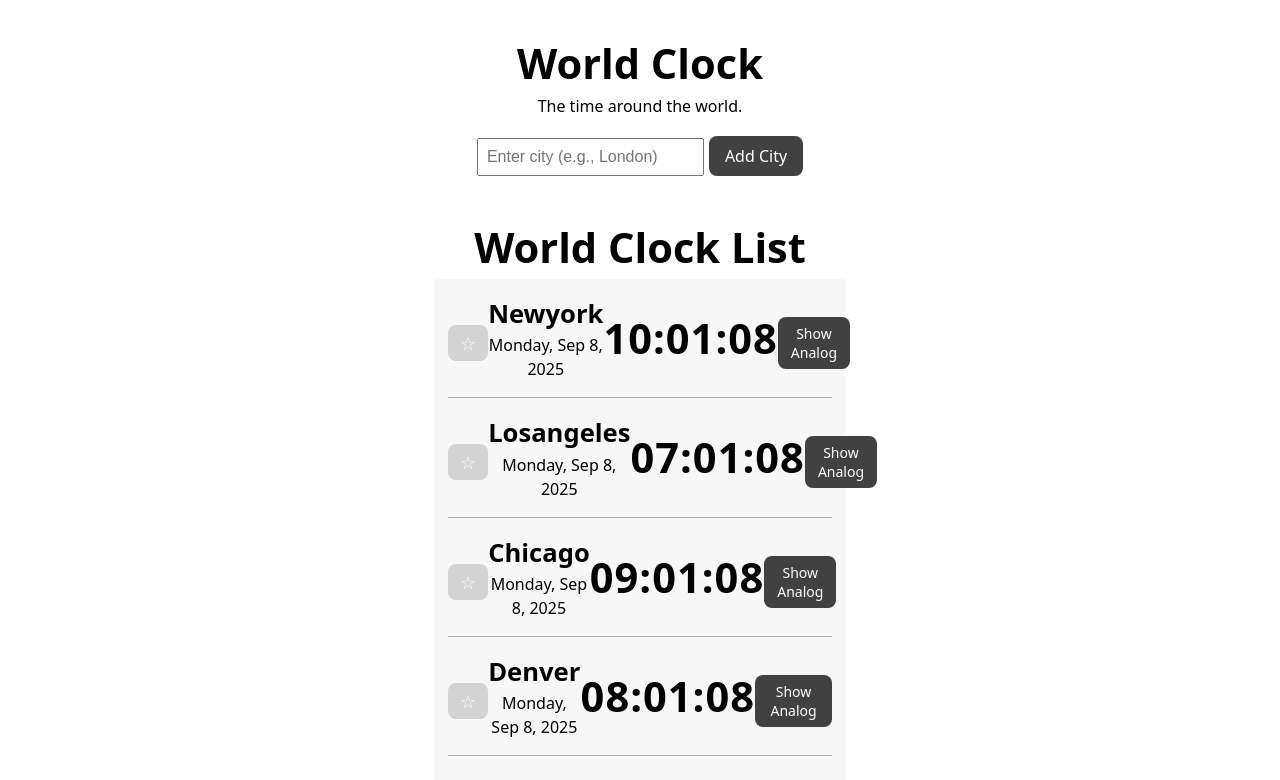
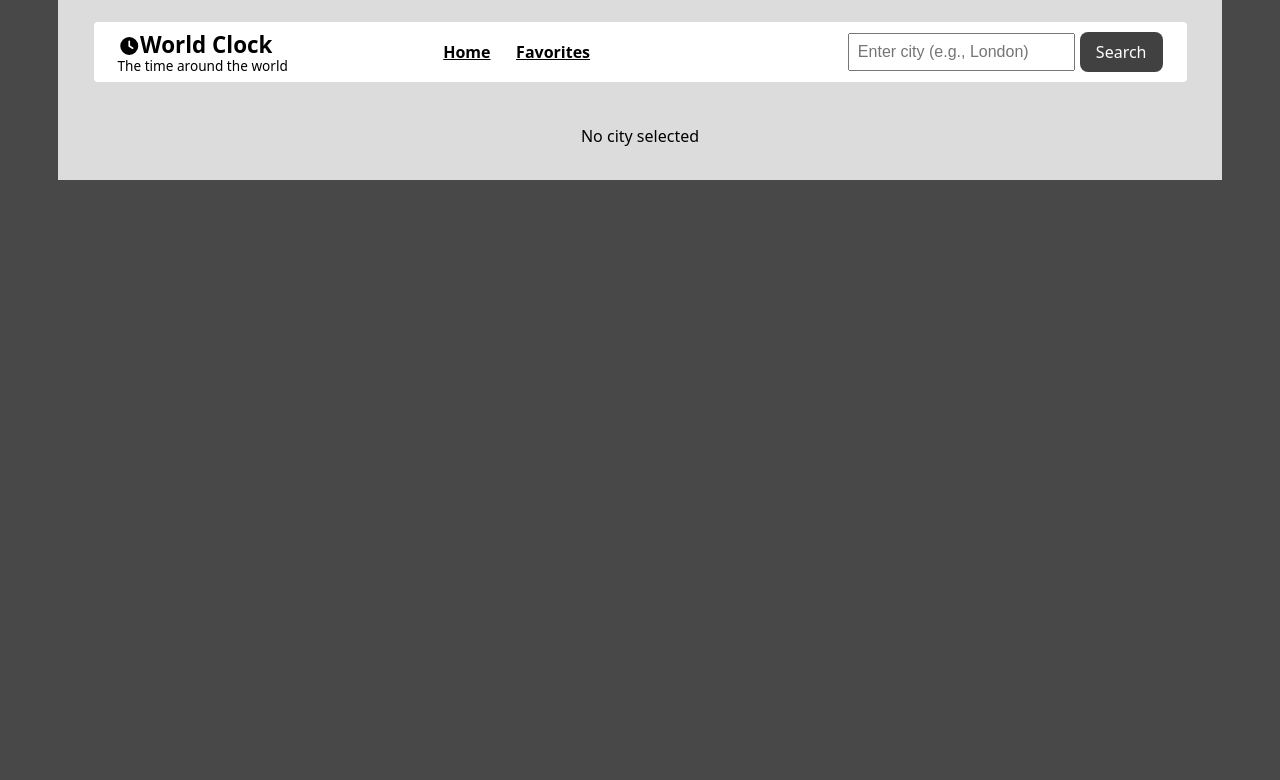
Before and after one commit to williamwestergard/world-clock-typescript, a React (Vite) app: page /world-clock-typescript/city-page in a window 1280 px wide. Shown: the top 780 px of the page. Built offline with nearby package versions, Linux system fonts and the light colour scheme.

Commit message:
minor changes. Navbar. Favorites

```diff
--- a/package.json
+++ b/package.json
@@ -12,6 +12,8 @@
     "deploy": "gh-pages -d dist"
   },
   "dependencies": {
+    "@fortawesome/free-solid-svg-icons": "^7.0.1",
+    "@fortawesome/react-fontawesome": "^3.0.2",
     "react": "^19.1.1",
     "react-dom": "^19.1.1",
     "react-router-dom": "^7.8.2"
--- a/src/App.css
+++ b/src/App.css
@@ -1,30 +1,22 @@
+html {
+  overflow-y: scroll;
+  box-sizing: border-box;
+}
+
 #root {
-  max-width: 980px;
+  max-width: 1100px;
   margin: 0 auto;
   padding: 2rem;
   text-align: center;
   font-family: system-ui, Avenir, Helvetica, Arial, sans-serif;
   line-height: 1.5;
   font-weight: 400;
+  background-color: rgb(221, 220, 220);
 }
 
 body {
   margin: 0;
-}
-
-h1 {
-  font-size: 2.6em;
-}
-
-h2 {
-  font-size: 1.6em;
-}
-
-h1,
-h2,
-p {
-  margin: 0;
-  padding: 0;
+  background-color: rgb(72, 72, 72);
 }
 
 button {
@@ -48,12 +40,12 @@ button:active {
   flex-direction: column;
   justify-content: flex-start;
   align-items: center;
+  position: relative;
 }
 
 .input-field {
   padding: 8px;
   font-size: 16px;
-  margin-top: 20px;
   align-self: center;
 }
 .input-field-button {
@@ -83,28 +75,127 @@ button:active {
   z-index: 10;
 }
 
+.time-card-container {
+  background-color: rgb(231, 231, 231);
+  margin: 0 auto;
+  padding: 3px;
+  width: 75%;
+}
+
 .time-zone-container {
   background-color: rgb(247, 247, 247);
   margin: 0 auto;
   padding: 0vh 1vw;
-  width: 30vw;
+
+  text-align: left;
+  border-bottom: 1px solid rgb(169, 169, 169);
 }
 
 .time-zone-card {
-  border-bottom: 1px solid rgb(169, 169, 169);
-  padding: 2vh 0vw;
+  padding: 0.8vh 0.3vw;
   display: flex;
   flex-direction: center;
   align-items: center;
   justify-content: space-between;
+  text-align: left;
+}
+
+.time-zone-card h2 {
+  font-size: 1.03em;
+}
+
+.time-zone-card p {
+  font-size: 0.85em;
+}
+
+.time-zone-card h2,
+p {
+  margin: 0;
+  padding: 0;
+}
+
+.time-zone-card p {
+  margin-top: -1px;
 }
 
 .city-and-day {
+  display: grid;
+  grid-template-columns: 10vw auto;
+  align-items: center;
+  text-align: left;
+  gap: 1vw;
+}
+.favorite-button {
+  padding: 2px 7px;
+  font-size: 18px;
+  cursor: "pointer";
+  border: "none";
+  border-radius: 8px;
+}
+.time-container {
   display: flex;
-  flex-direction: column;
-  align-items: flex-start;
+  justify-content: center;
+  align-items: center;
+  gap: 1.5vw;
 }
 
-.time-container {
-  letter-spacing: 1px;
+.navbar-container {
+  background-color: rgb(255, 255, 255);
+  border-radius: 4px;
+  display: flex;
+  justify-content: space-between;
+  width: 95%;
+  align-items: center;
+  padding: 0.7vh 3vh;
+  margin: 0 auto;
+  margin-bottom: 4vh;
+  position: relative;
+  top: -10px;
 }
+
+.navbar-container h1,
+.navbar-container p {
+  margin: 0;
+  padding: 0;
+}
+.navbar-container h1 {
+  font-size: 1.4rem;
+}
+.navbar-container p {
+  font-size: 0.85rem;
+  margin-top: -5px;
+}
+
+.logo-container {
+  text-align: left;
+}
+
+.nav-links {
+  display: flex;
+  gap: 2vw;
+  position: relative;
+  right: 4vw;
+}
+.nav-links a {
+  color: black;
+  font-weight: 600;
+}
+
+.time-list-header {
+  background-color: rgb(62, 61, 61);
+  width: 75.5%;
+  margin: 0 auto;
+  color: white;
+  padding: 0.005vh 0vh;
+}
+.time-list-header h2 {
+  font-weight: 400;
+  text-align: left;
+  padding: 0vh 3vh;
+}
+
+.logo-clock-icon {
+  float: left;
+  margin-top: 9px;
+  font-size: 18px;
+}
--- a/src/App.tsx
+++ b/src/App.tsx
@@ -1,24 +1,24 @@
-import React from "react";
+import './App.css'
+import Navbar from "./components/Navbar"
 import { BrowserRouter as Router, Routes, Route } from "react-router-dom";
-import './App.css'
-import CityClock from "./components/ChooseCity";
 import StartPage from "./pages/StartPage";
+import TimeAndCity from "./components/ChooseCity";
 import CityPage from "./pages/CityPage";
-import TimeList from "./components/TimeList";
+import FavoritesPage from "./pages/FavoritesPage"
 
-
-const App: React.FC = () => {
+function App() {
   return (
-    <> <CityClock   />
-         <TimeList />
-    <Router basename="/world-clock-typescript">
+    <Router basename="/world-clock-typescript/">
+      <Navbar />
       <Routes>
         <Route path="/" element={<StartPage />} />
+         <Route path="/favorites" element={<FavoritesPage />} />
         <Route path="/city-page" element={<CityPage />} />
+        <Route path="/city/:cityName" element={<CityPage />} />
+        <Route path="*" element={<TimeAndCity />} />
       </Routes>
     </Router>
-    </>
   );
-};
+}
 
-export default App
+export default App;
--- a/src/components/ChooseCity.tsx
+++ b/src/components/ChooseCity.tsx
@@ -1,13 +1,11 @@
 import { useState } from "react";
-import TimeZone from "./TimeZone";
+import { useNavigate } from "react-router-dom";
 import cityToTimezone, { getTimezoneForCity } from "./Cities";
 
 function TimeAndCity() {
   const [cityInput, setCityInput] = useState("");
-  const [cities, setCities] = useState<
-    { city: string; timezone: string; favorite: boolean }[]
-  >([]);
   const [suggestions, setSuggestions] = useState<string[]>([]);
+  const navigate = useNavigate();
 
   const capitalizeWords = (str: string) =>
     str
@@ -16,15 +14,6 @@ function TimeAndCity() {
       .filter(Boolean)
       .map((word) => word.charAt(0).toUpperCase() + word.slice(1))
       .join(" ");
-
-  // ✅ define toggleFavorite at the top level
-  const toggleFavorite = (cityName: string) => {
-    setCities((prev) =>
-      prev.map((c) =>
-        c.city === cityName ? { ...c, favorite: !c.favorite } : c
-      )
-    );
-  };
 
   const handleSubmit = (cityName?: string) => {
     const inputCity = cityName || cityInput;
@@ -36,13 +25,8 @@ function TimeAndCity() {
 
     const formattedCity = capitalizeWords(inputCity);
 
-    // ✅ prevent duplicates
-    setCities((prev) => {
-      if (prev.some((c) => c.city.toLowerCase() === formattedCity.toLowerCase())) {
-        return prev;
-      }
-      return [...prev, { city: formattedCity, timezone: tz, favorite: false }];
-    });
+    // ✅ navigate to city page instead of appending
+    navigate(`/city/${encodeURIComponent(formattedCity)}`);
 
     setCityInput("");
     setSuggestions([]);
@@ -66,9 +50,6 @@ function TimeAndCity() {
 
   return (
     <>
-      <h1>World Clock</h1>
-      <p>The time around the world.</p>
-
       <section className="input-field-container">
         <article className="input-and-button-flex">
           <input
@@ -79,7 +60,7 @@ function TimeAndCity() {
             onChange={(e) => handleInputChange(e.target.value)}
           />
           <button className="input-field-button" onClick={() => handleSubmit()}>
-            Add City
+            Search
           </button>
         </article>
 
@@ -98,19 +79,6 @@ function TimeAndCity() {
           </ul>
         )}
       </section>
-
-      <div style={{ marginTop: "40px" }}>
-        {cities.map((c, index) => (
-          <section className="time-zone-container" key={index}>
-            <TimeZone
-              timezone={c.timezone}
-              city={c.city}
-              favorite={c.favorite}
-              onToggleFavorite={toggleFavorite}
-            />
-          </section>
-        ))}
-      </div>
     </>
   );
 }
--- a/src/components/Cities.tsx
+++ b/src/components/Cities.tsx
@@ -72,7 +72,6 @@ const cityToTimezone: Record<string, string> = {
 
   // Africa
   johannesburg: "Africa/Johannesburg",
-  capeTown: "Africa/Johannesburg",
   cairo: "Africa/Cairo",
   lagos: "Africa/Lagos",
   nairobi: "Africa/Nairobi",
--- /dev/null
+++ b/src/components/Navbar.tsx
@@ -0,0 +1,29 @@
+import React from "react";
+import { Link } from "react-router-dom";
+import CityClock from "../components/ChooseCity";
+import { FontAwesomeIcon } from '@fortawesome/react-fontawesome'
+import { faClock } from '@fortawesome/free-solid-svg-icons'
+
+const Navbar: React.FC = () => {
+  return (
+    <section className="navbar-container">
+      <article className="logo-container">
+        <FontAwesomeIcon icon={faClock} className="logo-clock-icon"/>
+        <h1>World Clock</h1>
+        <p>The time around the world</p>
+      </article>
+
+
+      <nav className="nav-links">
+        <Link to="/">Home</Link>
+        <Link to="/favorites">Favorites</Link>
+      </nav>
+
+
+      <CityClock />
+
+    </section>
+  );
+};
+
+export default Navbar;
--- a/src/components/TimeList.tsx
+++ b/src/components/TimeList.tsx
@@ -1,4 +1,4 @@
-import React, { useState } from "react";
+import React, { useState, useEffect } from "react";
 import TimeZone from "./TimeZone";
 import cityToTimezone from "./Cities";
 
@@ -8,45 +8,69 @@ type CityItem = {
   favorite: boolean;
 };
 
+function capitalizeWords(str: string) {
+  return str
+    .toLowerCase()
+    .split(/(?=[A-Z])| /)
+    .filter(Boolean)
+    .map((word) => word.charAt(0).toUpperCase() + word.slice(1))
+    .join(" ");
+}
+
 const TimeList: React.FC = () => {
-  // Convert cityToTimezone object into an array of {city, timezone}
-const initialCities: CityItem[] = Object.entries(cityToTimezone).map(
-  ([cityKey, tz]) => ({
-    city: capitalizeWords(cityKey),
-    timezone: tz as string,   // 👈 force type
-    favorite: false,
-  })
-);
+  // Step 1: create initial list
+  const initialCities: CityItem[] = Object.entries(cityToTimezone)
+    .slice(0, 15) // take only first 15 cities
+    .map(([cityKey, tz]) => ({
+      city: capitalizeWords(cityKey),
+      timezone: tz as string,
+      favorite: false,
+    }));
 
   const [cities, setCities] = useState<CityItem[]>(initialCities);
 
+  // Step 2: load favorites from localStorage and merge with initial cities
+  useEffect(() => {
+    const stored = localStorage.getItem("cities");
+    if (stored) {
+      try {
+        const storedCities: CityItem[] = JSON.parse(stored);
+        setCities((prev) =>
+          prev.map((c) => {
+            const match = storedCities.find(
+              (s) => s.city.toLowerCase() === c.city.toLowerCase()
+            );
+            return match ? { ...c, favorite: match.favorite } : c;
+          })
+        );
+      } catch {
+        console.error("Failed to parse localStorage cities");
+      }
+    }
+  }, []);
+
+  // Step 3: toggle favorite
   const toggleFavorite = (cityName: string) => {
-    setCities((prev) =>
-      prev.map((c) =>
+    setCities((prev) => {
+      const updated = prev.map((c) =>
         c.city === cityName ? { ...c, favorite: !c.favorite } : c
-      )
-    );
+      );
+
+      // save all cities to localStorage (only favorites will have favorite=true)
+      const toStore = updated.filter((c) => c.favorite);
+      localStorage.setItem("cities", JSON.stringify(toStore));
+
+      return updated;
+    });
   };
 
-  // Helper to capitalize
-  function capitalizeWords(str: string) {
-    return str
-      .toLowerCase()
-      .split(/(?=[A-Z])| /) // split on uppercase or space
-      .filter(Boolean)
-      .map((word) => word.charAt(0).toUpperCase() + word.slice(1))
-      .join(" ");
-  }
+  return (
+    <section className="time-list-container">
+      <section className="time-list-header">
+        <h2> Popular cities current time:</h2>
+      </section>
 
-  // Sort so favorites show first (optional)
-  const sortedCities = [...cities].sort(
-    (a, b) => Number(b.favorite) - Number(a.favorite)
-  );
-
-  return (
-    <div>
-      <h1>World Clock List</h1>
-      {sortedCities.map((c, i) => (
+      {cities.map((c, i) => (
         <TimeZone
           key={i}
           timezone={c.timezone}
@@ -55,7 +79,7 @@ const initialCities: CityItem[] = Object.entries(cityToTimezone).map(
           onToggleFavorite={toggleFavorite}
         />
       ))}
-    </div>
+    </section>
   );
 };
 
--- a/src/components/TimeZone.tsx
+++ b/src/components/TimeZone.tsx
@@ -24,14 +24,14 @@ export function TimeZone({ timezone, city, format24Hour = true,  favorite,
         hour12: !format24Hour,
         hour: "2-digit",
         minute: "2-digit",
-        second: "2-digit",
+        // second: "2-digit",
       }).format(now);
 
       setTime(formattedTime);
 
       const formattedDay = new Intl.DateTimeFormat("en-US", {
         timeZone: timezone,
-        weekday: "long",
+        weekday: "short",
         year: "numeric",
         month: "short",
         day: "numeric",
@@ -47,22 +47,12 @@ export function TimeZone({ timezone, city, format24Hour = true,  favorite,
   }, [timezone, format24Hour]);
 
   return (
+   <>
+
+      <section className="time-card-container">
     <section className="time-zone-container">
       <section className="time-zone-card">
-        <button
-  onClick={() => onToggleFavorite(city)}
-  style={{
-    marginTop: "10px",
-    padding: "6px 12px",
-    fontSize: "18px",
-    cursor: "pointer",
-    backgroundColor: favorite ? "gold" : "lightgray",
-    border: "none",
-    borderRadius: "8px",
-  }}
->
-  {favorite ? "★" : "☆"}
-</button>
+
 
         <article className="city-and-day">
           <h2>{city}</h2>
@@ -73,11 +63,16 @@ export function TimeZone({ timezone, city, format24Hour = true,  favorite,
           {showAnalog ? (
             <Clock timezone={timezone} />
           ) : (
-            <h1>{time}</h1>
+           <h2>{time}</h2>
           )}
+                  <button className="favorite-button"
+  onClick={() => onToggleFavorite(city)}
+  style={{ backgroundColor: favorite ? "gold" : "lightgray"}}>
+  {favorite ? "★" : "☆"}
+</button>
         </article>
 
-        {/* Toggle Button */}
+
         <button
           onClick={() => setShowAnalog((prev) => !prev)}
           style={{
@@ -93,8 +88,9 @@ export function TimeZone({ timezone, city, format24Hour = true,  favorite,
 
 
       </section>
-
+      </section>
     </section>
+    </>
   );
 }
 
--- a/src/pages/CityPage.tsx
+++ b/src/pages/CityPage.tsx
@@ -1,14 +1,130 @@
-import React from "react";
-import { Link } from "react-router-dom";
+// src/pages/CityPage.tsx
+import { useEffect, useState } from "react";
+import { useParams } from "react-router-dom";
+import TimeZone from "../components/TimeZone";
+import { getTimezoneForCity } from "../components/Cities";
 
-const CityPage: React.FC = () => {
-  return (
-    <div>
-      <h1>About Page</h1>
-      <p>This app is built with React + TypeScript + React Router.</p>
-      <Link to="/">Back to Start Page</Link>
-    </div>
-  );
+type CityItem = {
+  city: string;
+  timezone: string;
+  favorite: boolean;
 };
 
+function capitalizeWords(str: string) {
+  return str
+    .toLowerCase()
+    .split(" ")
+    .filter(Boolean)
+    .map((word) => word.charAt(0).toUpperCase() + word.slice(1))
+    .join(" ");
+}
+
+function CityPage() {
+  const { cityName } = useParams<{ cityName: string }>();
+  // decode in case you used encodeURIComponent when navigating
+  const rawCity = cityName ? decodeURIComponent(cityName) : undefined;
+  const cityDisplay = rawCity ? capitalizeWords(rawCity) : undefined;
+  const tz = rawCity ? getTimezoneForCity(rawCity) : undefined;
+
+  const [isFavorite, setIsFavorite] = useState<boolean>(false);
+
+  // Load favorite status for this city from localStorage
+  useEffect(() => {
+    if (!rawCity) return;
+    const stored = localStorage.getItem("cities");
+    if (!stored) {
+      setIsFavorite(false);
+      return;
+    }
+
+    try {
+      const parsed: CityItem[] = JSON.parse(stored);
+      const found = parsed.find(
+        (c) => c.city.toLowerCase() === cityDisplay!.toLowerCase()
+      );
+      setIsFavorite(Boolean(found && found.favorite));
+    } catch (err) {
+      console.error("Failed to parse cities from localStorage", err);
+      setIsFavorite(false);
+    }
+  }, [rawCity, cityDisplay]);
+
+  // Optional: keep page in sync if another tab updates localStorage
+  useEffect(() => {
+    const onStorage = (e: StorageEvent) => {
+      if (e.key !== "cities") return;
+      if (!rawCity) return;
+      const stored = localStorage.getItem("cities");
+      if (!stored) {
+        setIsFavorite(false);
+        return;
+      }
+      try {
+        const parsed: CityItem[] = JSON.parse(stored);
+        const found = parsed.find(
+          (c) => c.city.toLowerCase() === cityDisplay!.toLowerCase()
+        );
+        setIsFavorite(Boolean(found && found.favorite));
+      } catch {
+        setIsFavorite(false);
+      }
+    };
+    window.addEventListener("storage", onStorage);
+    return () => window.removeEventListener("storage", onStorage);
+  }, [rawCity, cityDisplay]);
+
+const toggleFavorite = (cityArg?: string) => {
+  if (!rawCity || !tz) return;
+
+  const cityToUse = cityArg ? capitalizeWords(cityArg) : cityDisplay!;
+  const key = "cities";
+  const stored = localStorage.getItem(key);
+  let list: CityItem[] = stored ? JSON.parse(stored) : [];
+
+  const idx = list.findIndex(
+    (c) => c.city.toLowerCase() === cityToUse.toLowerCase()
+  );
+
+  if (idx >= 0) {
+    const newFavorite = !list[idx].favorite;
+
+    if (newFavorite) {
+      // still favorite → just flip the flag
+      list[idx] = { ...list[idx], favorite: true };
+    } else {
+      // unfavorited → remove from list entirely
+      list.splice(idx, 1);
+    }
+
+    localStorage.setItem(key, JSON.stringify(list));
+    setIsFavorite(newFavorite);
+  } else {
+    // not in list yet → add as favorite
+    const newEntry: CityItem = {
+      city: cityToUse,
+      timezone: tz,
+      favorite: true,
+    };
+    list.push(newEntry);
+    localStorage.setItem(key, JSON.stringify(list));
+    setIsFavorite(true);
+  }
+};
+
+
+  if (!rawCity) return <p>No city selected</p>;
+  if (!tz) return <p>Unknown city: {cityDisplay}</p>;
+
+  return (
+    <section style={{ padding: "20px" }}>
+  <TimeZone
+  timezone={tz}
+  city={capitalizeWords(rawCity)}
+  favorite={isFavorite}
+  onToggleFavorite={toggleFavorite}
+/>
+    </section>
+  );
+}
+
 export default CityPage;
--- /dev/null
+++ b/src/pages/FavoritesPage.tsx
@@ -0,0 +1,58 @@
+import { useState, useEffect } from "react";
+import TimeZone from "../components/TimeZone";
+
+type CityItem = {
+  city: string;
+  timezone: string;
+  favorite: boolean;
+};
+
+const FavoritesPage: React.FC = () => {
+  const [favorites, setFavorites] = useState<CityItem[]>([]);
+
+  // ✅ Load favorites from localStorage on first render
+  useEffect(() => {
+    const stored = localStorage.getItem("cities");
+    if (stored) {
+      const allCities: CityItem[] = JSON.parse(stored);
+      const favs = allCities.filter((c) => c.favorite);
+      setFavorites(favs);
+    }
+  }, []);
+
+  // ✅ Toggle favorite (also updates localStorage)
+  const toggleFavorite = (cityName: string) => {
+    setFavorites((prev) =>
+      prev.filter((c) => c.city !== cityName) // remove from list
+    );
+
+    const stored = localStorage.getItem("cities");
+    if (stored) {
+      const updated = JSON.parse(stored).map((c: CityItem) =>
+        c.city === cityName ? { ...c, favorite: !c.favorite } : c
+      );
+      localStorage.setItem("cities", JSON.stringify(updated));
+    }
+  };
+
+  return (
+    <section style={{  height: "100vh" }}>
+      <h2>Favorites Cities</h2>
+      {favorites.length === 0 ? (
+        <p>No city selected</p>
+      ) : (
+        favorites.map((c) => (
+          <TimeZone
+            key={c.city}
+            city={c.city}
+            timezone={c.timezone}
+            favorite={c.favorite}
+            onToggleFavorite={toggleFavorite}
+          />
+        ))
+      )}
+    </section>
+  );
+};
+
+export default FavoritesPage;
```
Also changed, not shown: src/pages/StartPage.tsx (+5 -4 lines), 1 other file (tests, documents, lock files or other folders).
